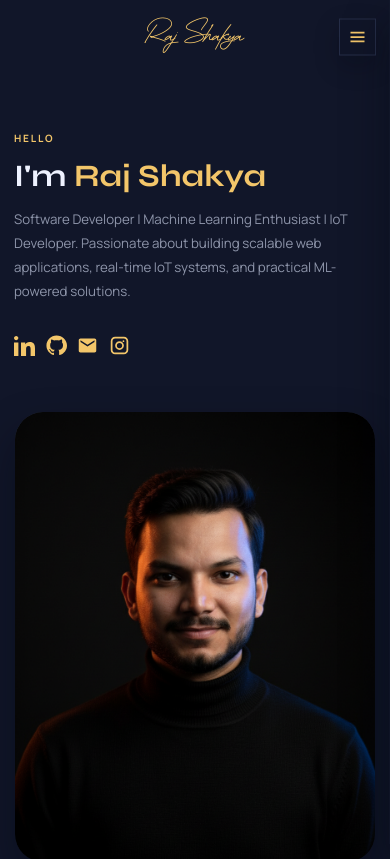
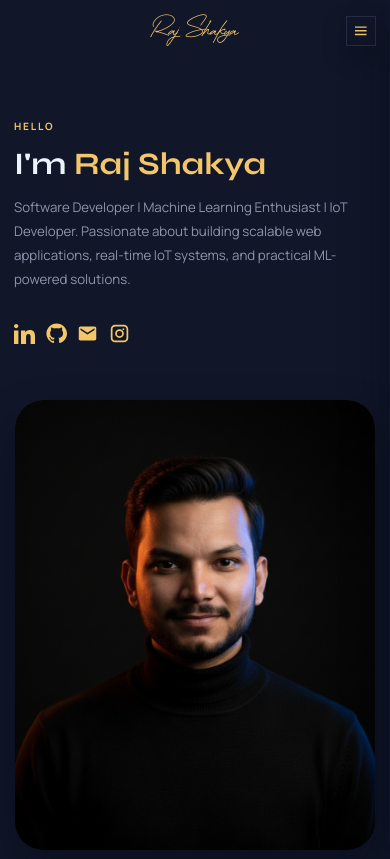
Before and after one commit to Rajshakya0101/raj-shakya, a React (Vite) app: page / in a window 390 px wide. Shown: the top 859 px of the page. Built offline with nearby package versions, Linux system fonts and the light colour scheme.

Commit message:
fix: reduce top nav height

```diff
--- a/src/App.jsx
+++ b/src/App.jsx
@@ -161,9 +161,9 @@ function App() {
             : 'border-transparent bg-transparent'
         }`}
       >
-        <div className="mx-auto grid max-w-[1220px] grid-cols-1 items-center gap-4 px-4 py-4 text-center sm:px-6 lg:grid-cols-[1fr_auto_1fr] lg:px-7 lg:py-6 lg:text-left">
+        <div className="mx-auto grid max-w-[1220px] grid-cols-1 items-center gap-3 px-4 py-3 text-center sm:px-6 lg:grid-cols-[1fr_auto_1fr] lg:px-7 lg:py-4 lg:text-left">
           <a
-            className="w-fit justify-self-center text-[2.2rem] tracking-tight text-gold sm:text-[2.6rem] lg:justify-self-start lg:text-[3rem]"
+            className="w-fit justify-self-center text-[1.95rem] tracking-tight text-gold sm:text-[2.3rem] lg:justify-self-start lg:text-[2.7rem]"
             href="#home"
             style={{ fontFamily: "'MountainSignature', cursive", fontWeight: 400 }}
           >
@@ -171,11 +171,11 @@ function App() {
           </a>
           <button
             type="button"
-            className="absolute right-4 top-1/2 flex -translate-y-1/2 items-center justify-center rounded-none border border-line bg-[rgba(17,22,41,0.96)] p-2 text-gold shadow-[0_10px_24px_rgba(3,6,14,0.25)] lg:hidden"
+            className="absolute right-4 top-1/2 flex -translate-y-1/2 items-center justify-center rounded-none border border-line bg-[rgba(17,22,41,0.96)] p-1.5 text-gold shadow-[0_10px_24px_rgba(3,6,14,0.25)] lg:hidden"
             onClick={() => setIsMobileNavOpen(true)}
             aria-label="Open navigation menu"
           >
-            <svg xmlns="http://www.w3.org/2000/svg" viewBox="0 0 24 24" className="h-6 w-6" fill="currentColor" aria-hidden>
+            <svg xmlns="http://www.w3.org/2000/svg" viewBox="0 0 24 24" className="h-5 w-5" fill="currentColor" aria-hidden>
               <path d="M4 6h16v2H4V6zm0 5h16v2H4v-2zm0 5h16v2H4v-2z" />
             </svg>
           </button>
```
